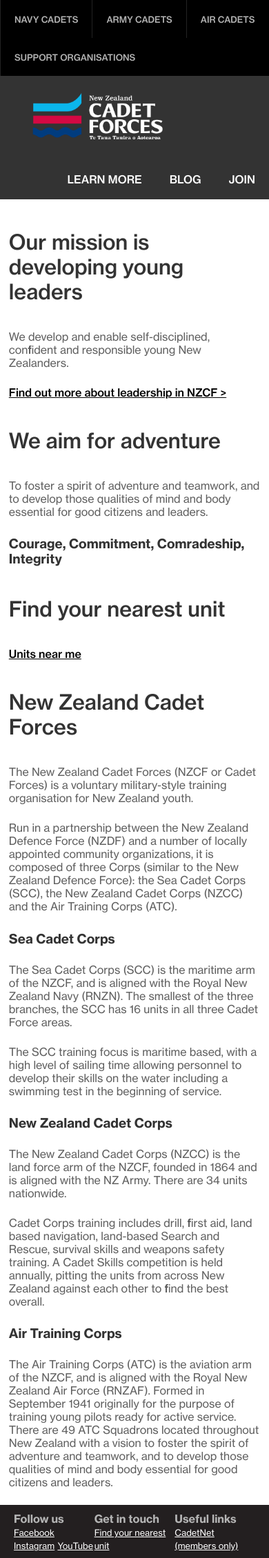
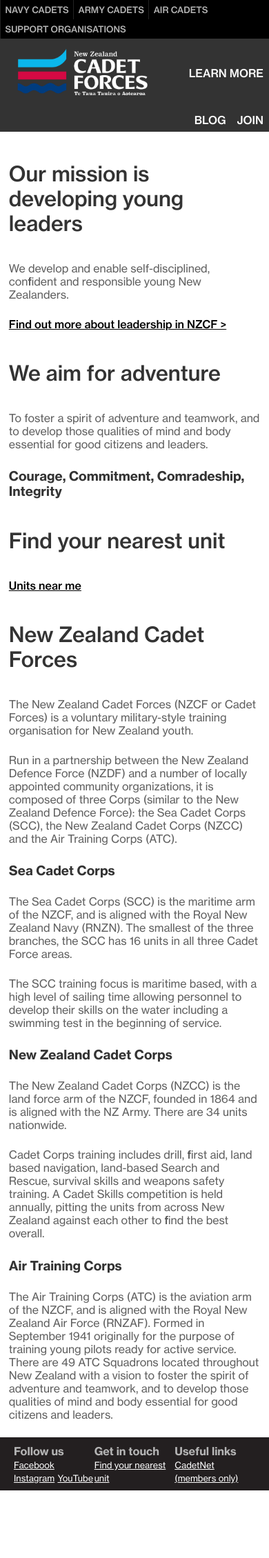
Before and after one commit to New-Zealand-Cadet-Forces/op-refresh, a Jekyll site: the page built from index.md, in a window 390 px wide. Shown: the whole page at 69% size. Built offline with Jekyll 4.4.1, drawn with Linux system fonts in a browser that asks for light colours; a script that is not in the unit is left out; after the commit the page ends 2161 px from its top, so only the background shows below that.

Commit message:
Try a medi query (needs work)

```diff
--- a/css/styles.scss
+++ b/css/styles.scss
@@ -95,6 +95,22 @@
     }
 }
 
+@media screen and (max-width: 600px) {
+    .main-nav,
+    .corps-nav {
+        a {
+            padding: 0.5em;
+        }
+    }
+    .corps-nav {
+        justify-content: baseline;
+    }
+    #branding {
+        // margin-right: 0.5em;
+        padding: 0;
+    }
+}
+
 main {
     max-width: 50em;
     margin: 0 auto;
```
